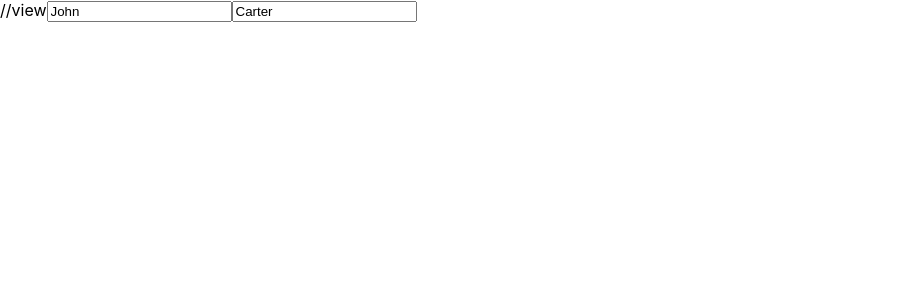
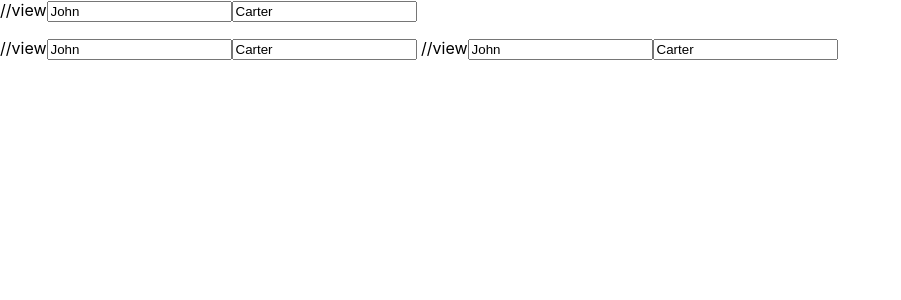
Before and after one commit to RMSI-training/react-basics, a React (Create React App) app: page / in a window 1280 px wide. Shown: the top 300 px of the page, without its empty margins (0-901 px from the left). Built offline with nearby package versions, Linux system fonts and the light colour scheme.

Commit message:
refactored code with a new component

```diff
--- a/src/App.js
+++ b/src/App.js
@@ -1,19 +1,15 @@
-import logo from './logo.svg';
 import './App.css';
-import { useState } from 'react';
+import Userform from './Userform';
 
 function App() {//controller
-  const [user, setUser] = useState({ //model =state
-    fname: 'John',
-    lastname: 'Carter'
-  });
+  return (
+    <div>
+      <Userform />
+      <p></p>
+      <Userform />
+      <Userform />
+    </div>
 
-  //logic
-  return (//jsx
-    <span> //view
-      <input value={user.fname} onChange={(event)=> setUser({fname: event.target.value})}></input>
-      <input value={user.lastname}></input>
-    </span>
   )
 }
 
--- /dev/null
+++ b/src/Userform.js
@@ -0,0 +1,18 @@
+import { useState } from "react";
+
+
+function Userform() {
+  const [user, setUser] = useState({ //model =state
+    fname: 'John',
+    lastname: 'Carter'
+  });
+
+  //logic
+  return (//jsx
+    <span> //view
+      <input value={user.fname} onChange={(event) => setUser({ fname: event.target.value })}></input>
+      <input value={user.lastname}></input>
+    </span>
+  )
+}
+export default Userform;
```
